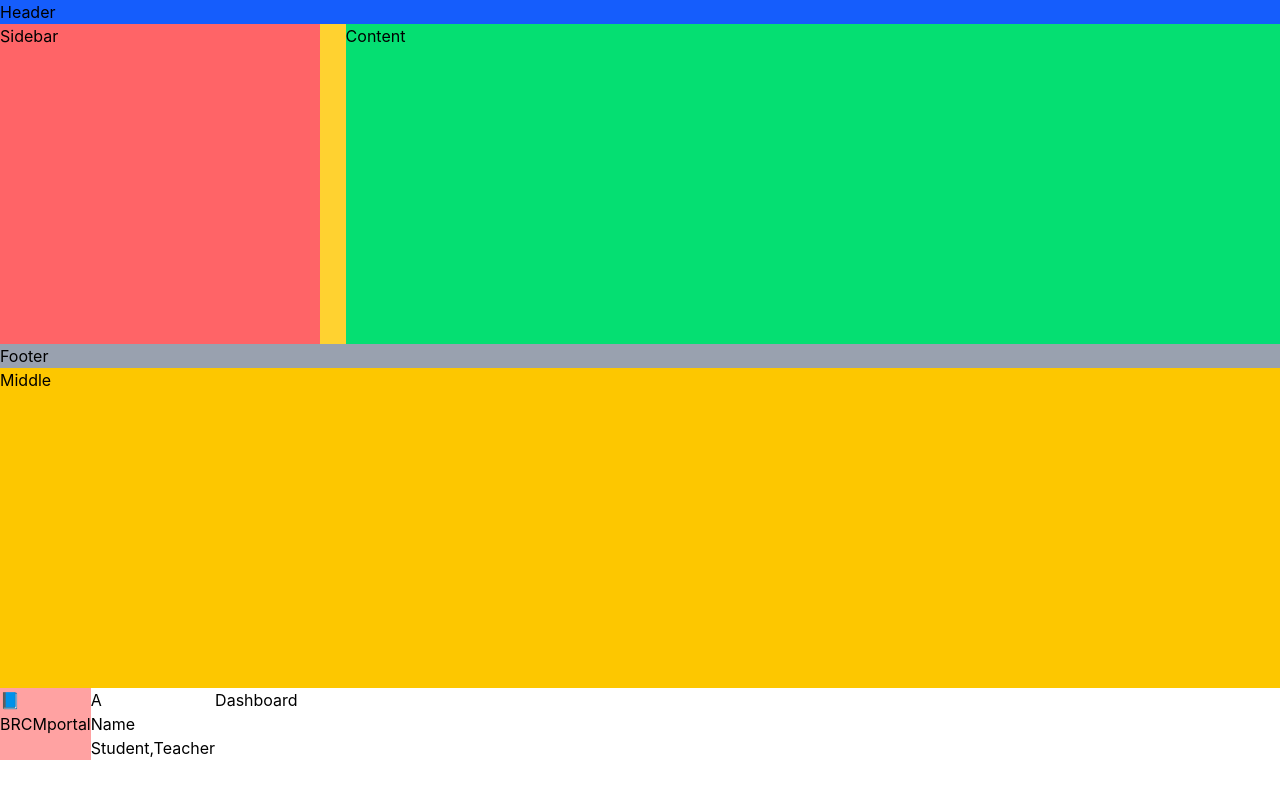
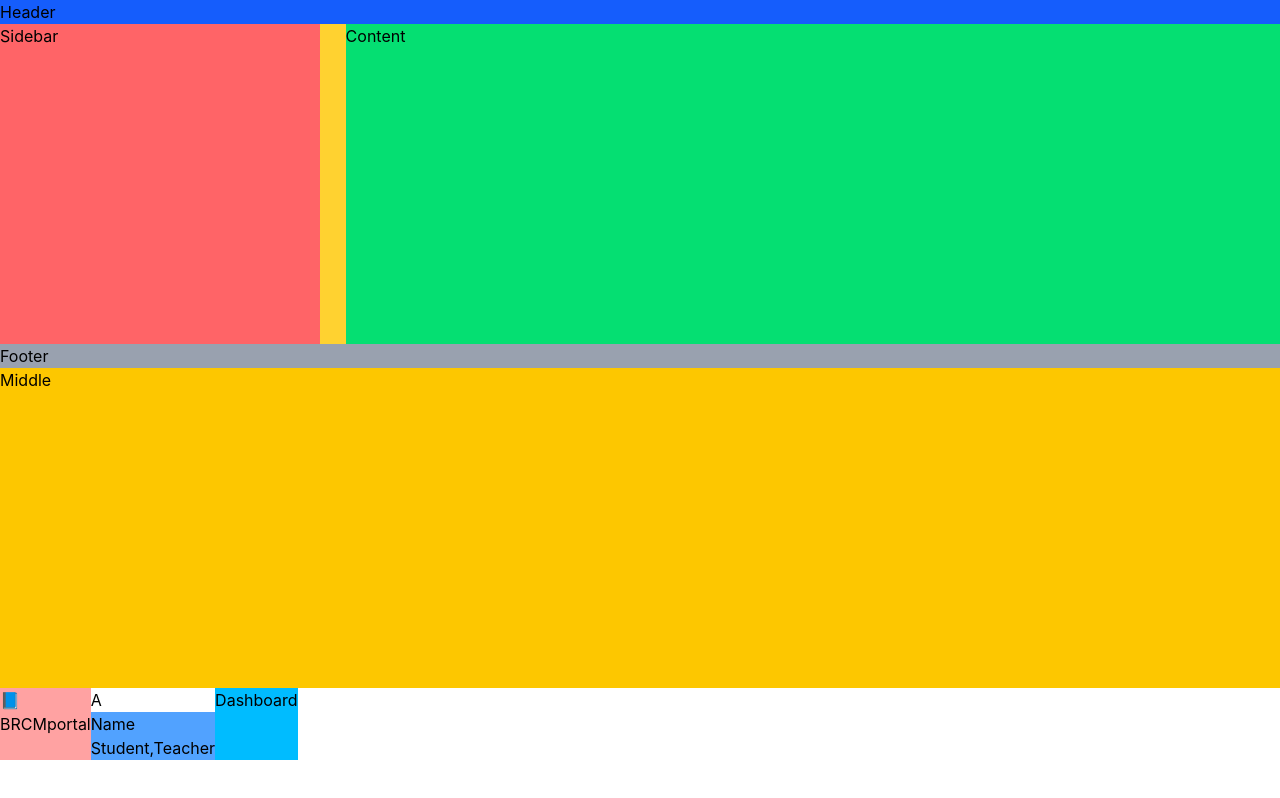
Before and after one commit to Amrenderkumar/Sessional_Marks_App, a React app in the folder Frontend/: page / in a window 1280 px wide. Built offline with nearby package versions, Linux system fonts and the light colour scheme; the HTML template or start-up script is replaced by a standard one.

Commit message:
change the tailwind css of styling

```diff
--- a/Frontend/src/Components/Dashboard.jsx
+++ b/Frontend/src/Components/Dashboard.jsx
@@ -12,12 +12,12 @@ const Dashboard = () => {
           <div className='rounded-full'>
             <h1>A</h1>
           </div>
-          <div>
+          <div className='bg-blue-400'>
             <h3>Name</h3>
             <p>Student,Teacher</p>
           </div>
         </div>
-        <div>
+        <div className='bg-sky-400'>
           <h2>Dashboard</h2>
         </div>
       </div>
```
